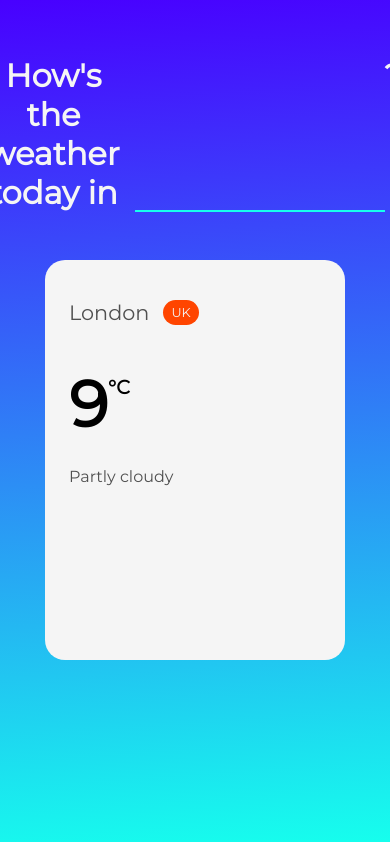
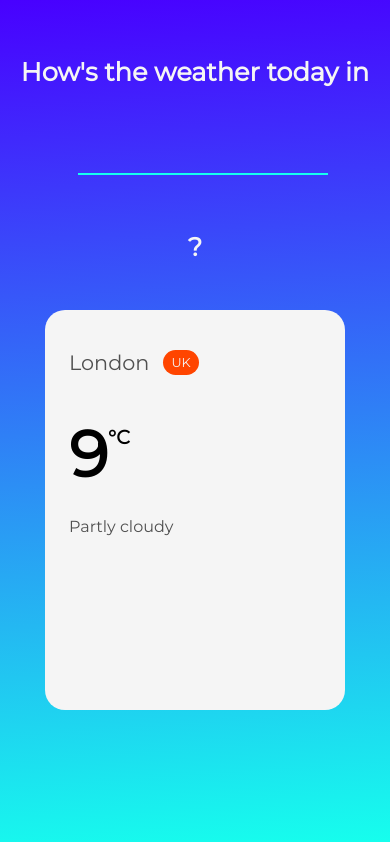
Before and after one commit to Akram-ch/Weather-app, a plain HTML site: page index.html in a window 390 px wide. Drawn offline with Linux system fonts and the light colour scheme; no server answers.

Commit message:
made responsive

```diff
--- a/style.css
+++ b/style.css
@@ -115,3 +115,15 @@ body{
     margin-left: 1.5rem;
     color: rgb(80, 80, 80);
 }
+
+@media(max-width: 600px){
+    .top{
+        flex-direction: column;
+        font-size: 0.8rem;
+        align-items: center;
+    }
+
+    .input{
+        text-align: center;
+    }
+}
```
